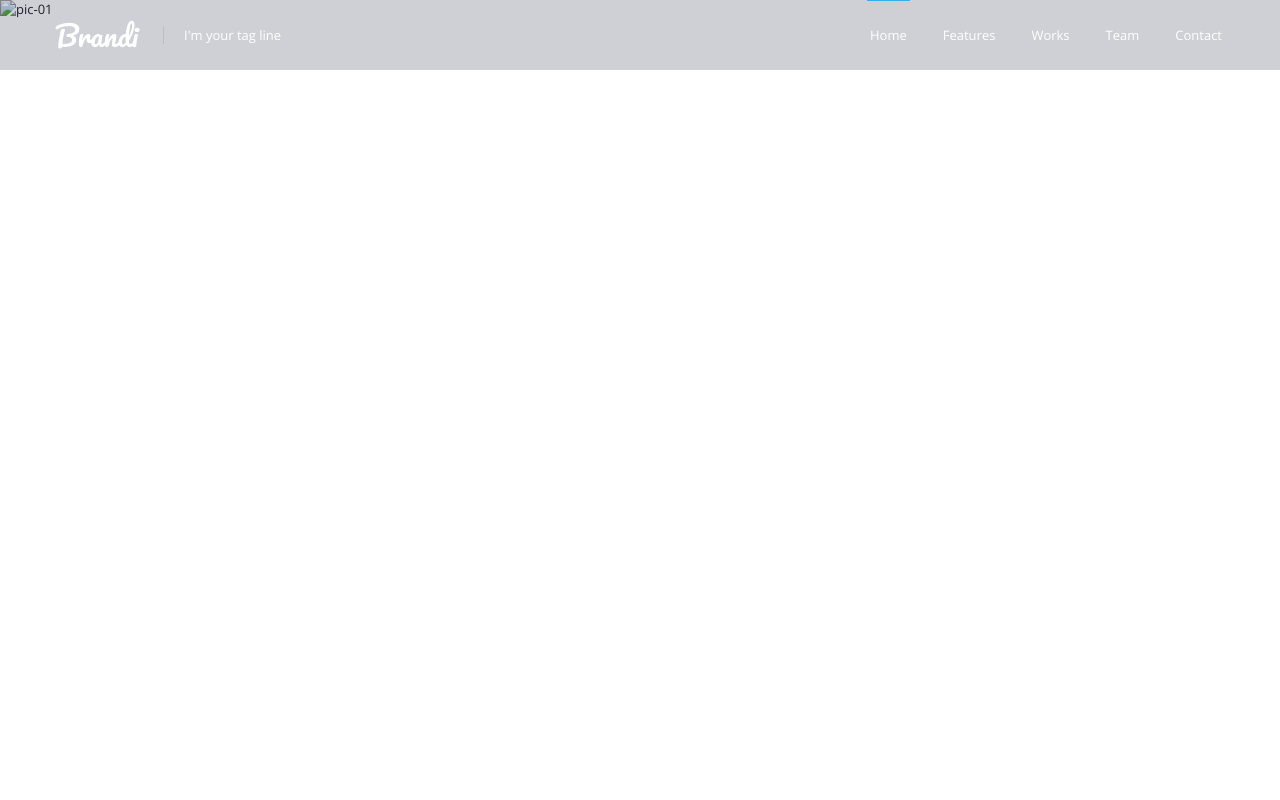
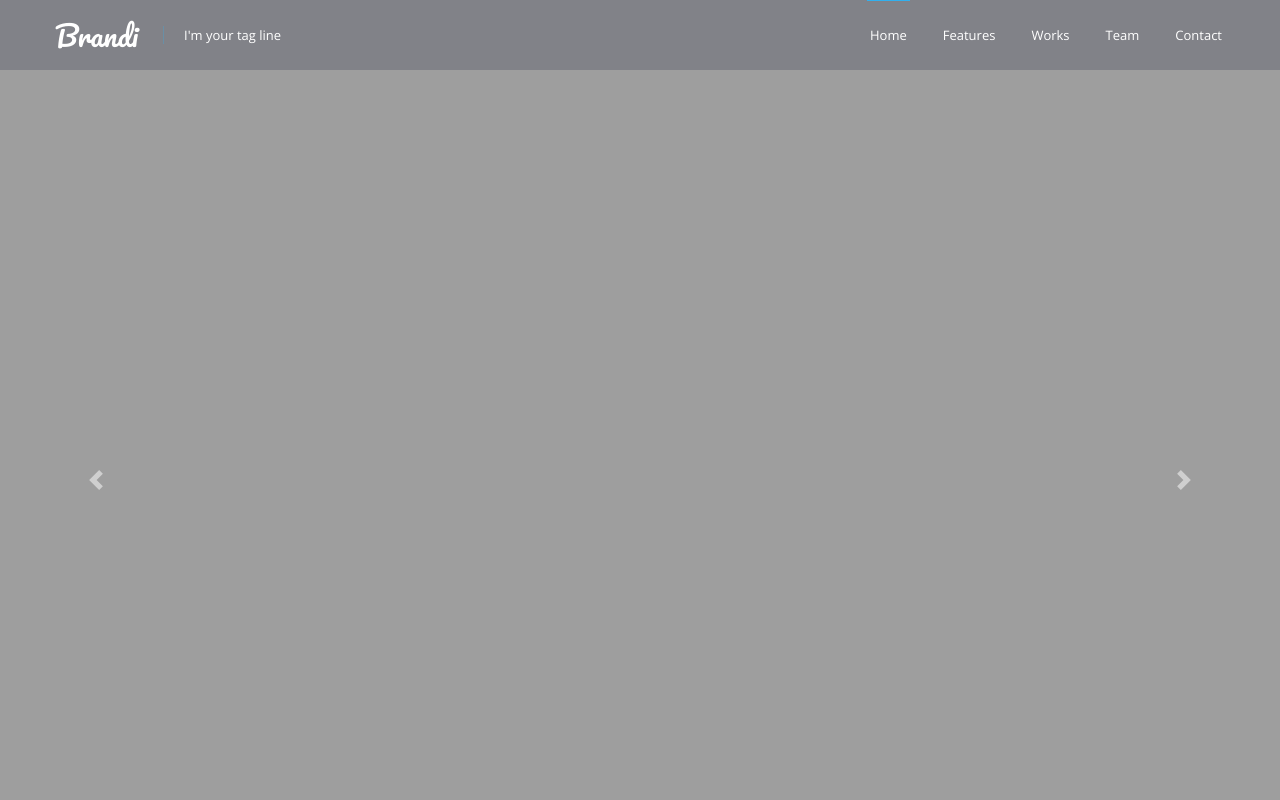
Before and after one commit to MazurAl/bandi, a website: page index.html in a window 1280 px wide. Shown: the top 800 px of the page. Drawn offline with nearby package versions, Linux system fonts and the light colour scheme; the site is published under a folder, as on GitHub Pages, so addresses that start at the root find nothing.

Commit message:
fixed the path to .ico and gallery images.

```diff
--- a/index.html
+++ b/index.html
@@ -9,7 +9,7 @@
       href="https://fonts.googleapis.com/css2?family=Open+Sans:wght@300;400;700;800&family=Pacifico&display=swap"
       rel="stylesheet"
     />
-    <link rel="shortcut icon" href="/icon.ico" type="image/x-icon" />
+    <link rel="shortcut icon" href="icon.ico" type="image/x-icon" />
     <title>Bandi</title>
   </head>
   <body>
@@ -85,7 +85,7 @@
       <div class="carousel-inner">
         <div class="carousel-item active">
           <img
-            src="/img/main_gallery_pic_01.jpg"
+            src="img/main_gallery_pic_01.jpg"
             class="d-block w-100"
             alt="pic-01"
           />
@@ -96,7 +96,7 @@
         </div>
         <div class="carousel-item">
           <img
-            src="/img/main_gallery_pic_01.jpg"
+            src="img/main_gallery_pic_01.jpg"
             class="d-block w-100"
             alt="pic-02"
           />
@@ -107,7 +107,7 @@
         </div>
         <div class="carousel-item">
           <img
-            src="/img/main_gallery_pic_01.jpg"
+            src="img/main_gallery_pic_01.jpg"
             class="d-block w-100"
             alt="pic-03"
           />
```
